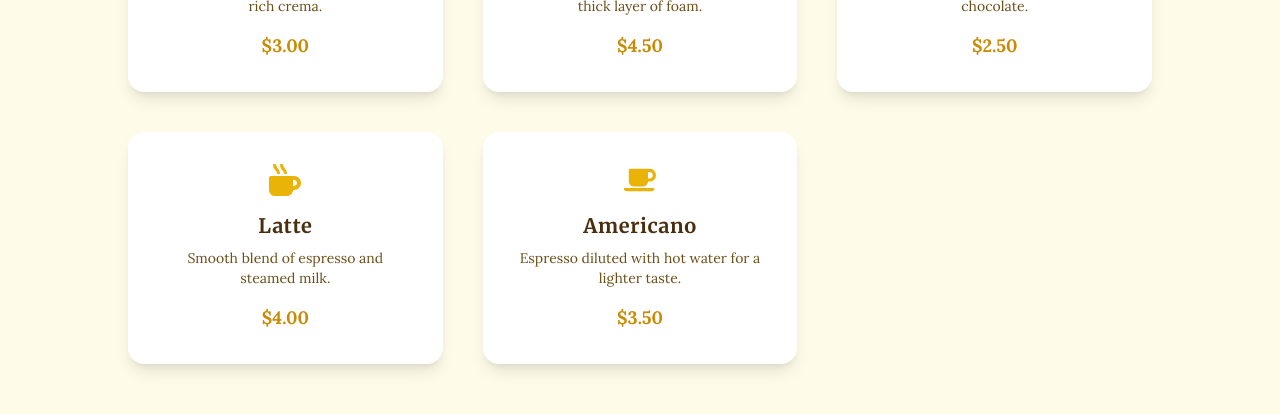
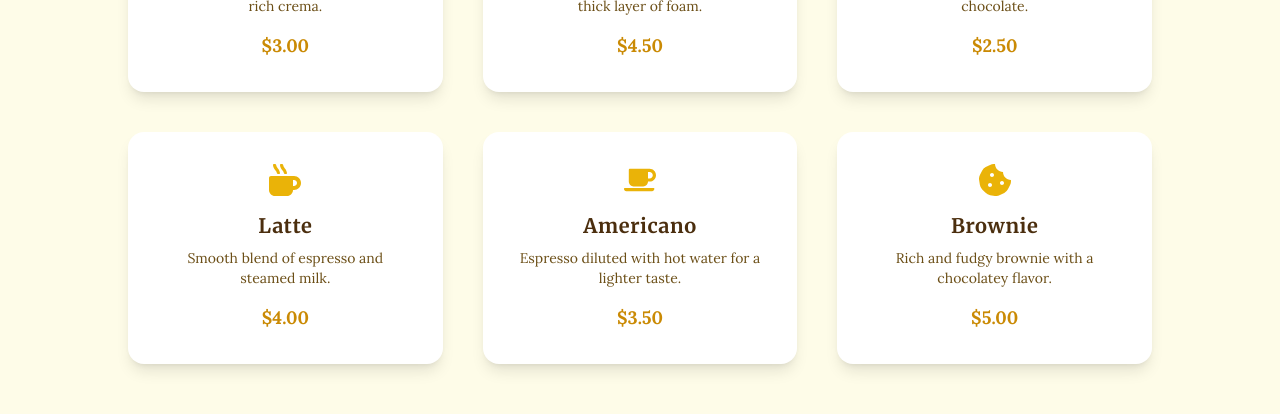
Before and after one commit to Rupa30/Coffee_Cafe, a React (Vite) app: page / in a window 1280 px wide. Shown: the part 1140-1554 px from the top of the page. Built offline with nearby package versions, Linux system fonts and the light colour scheme.

Commit message:
added more menu

```diff
--- a/src/components/Menu.jsx
+++ b/src/components/Menu.jsx
@@ -38,6 +38,13 @@ const menuItems = [
     price: "$3.50",
     icon: <FaCoffee className="text-yellow-500 w-8 h-8" />,
   },
+  {
+    id: 6,
+    name: "Brownie",
+    description: "Rich and fudgy brownie with a chocolatey flavor.",
+    price: "$5.00",
+    icon: <FaCookieBite className="text-yellow-500 w-8 h-8" />,
+  },
 ];
 
 export default function Menu() {
```
